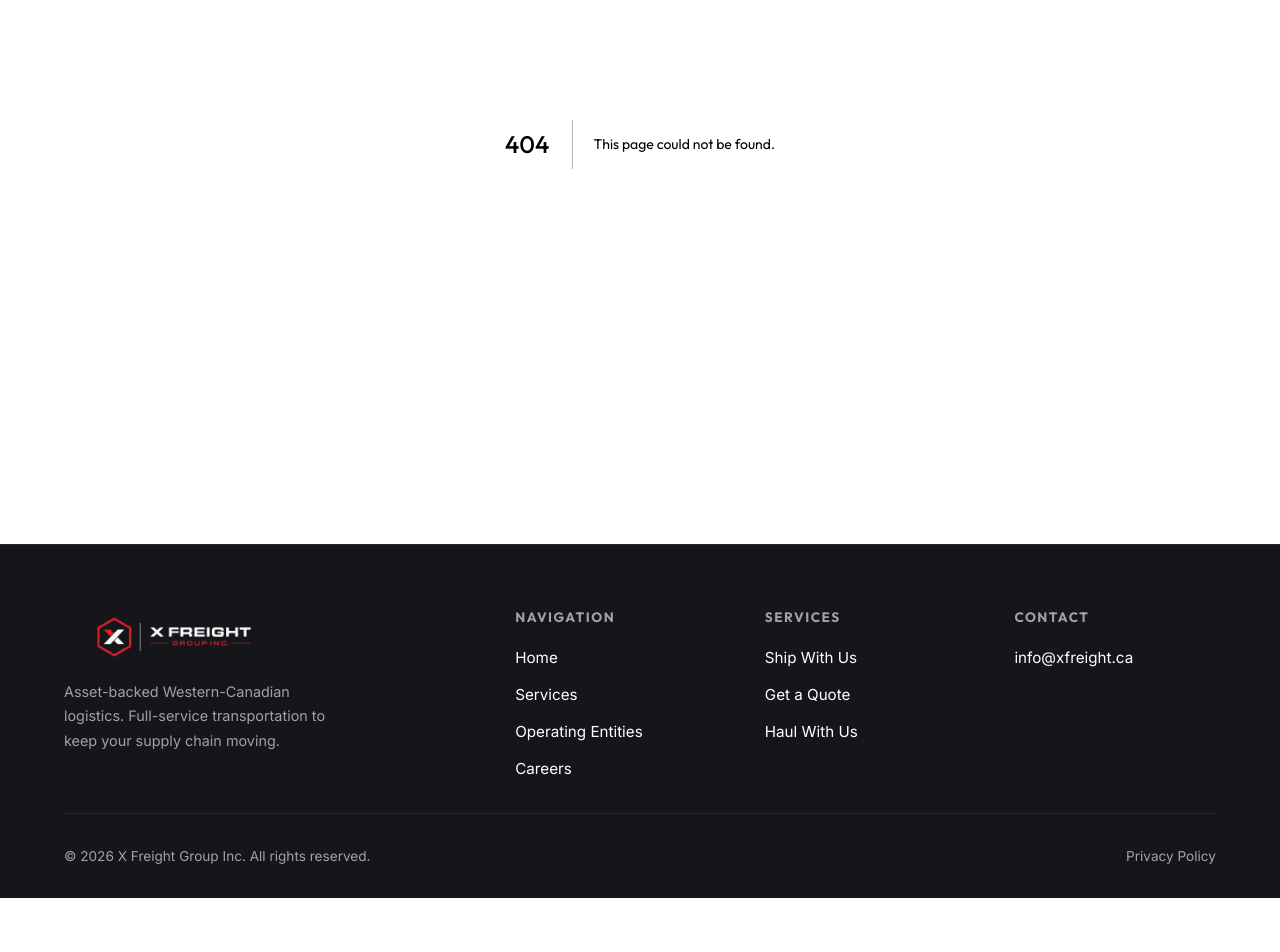
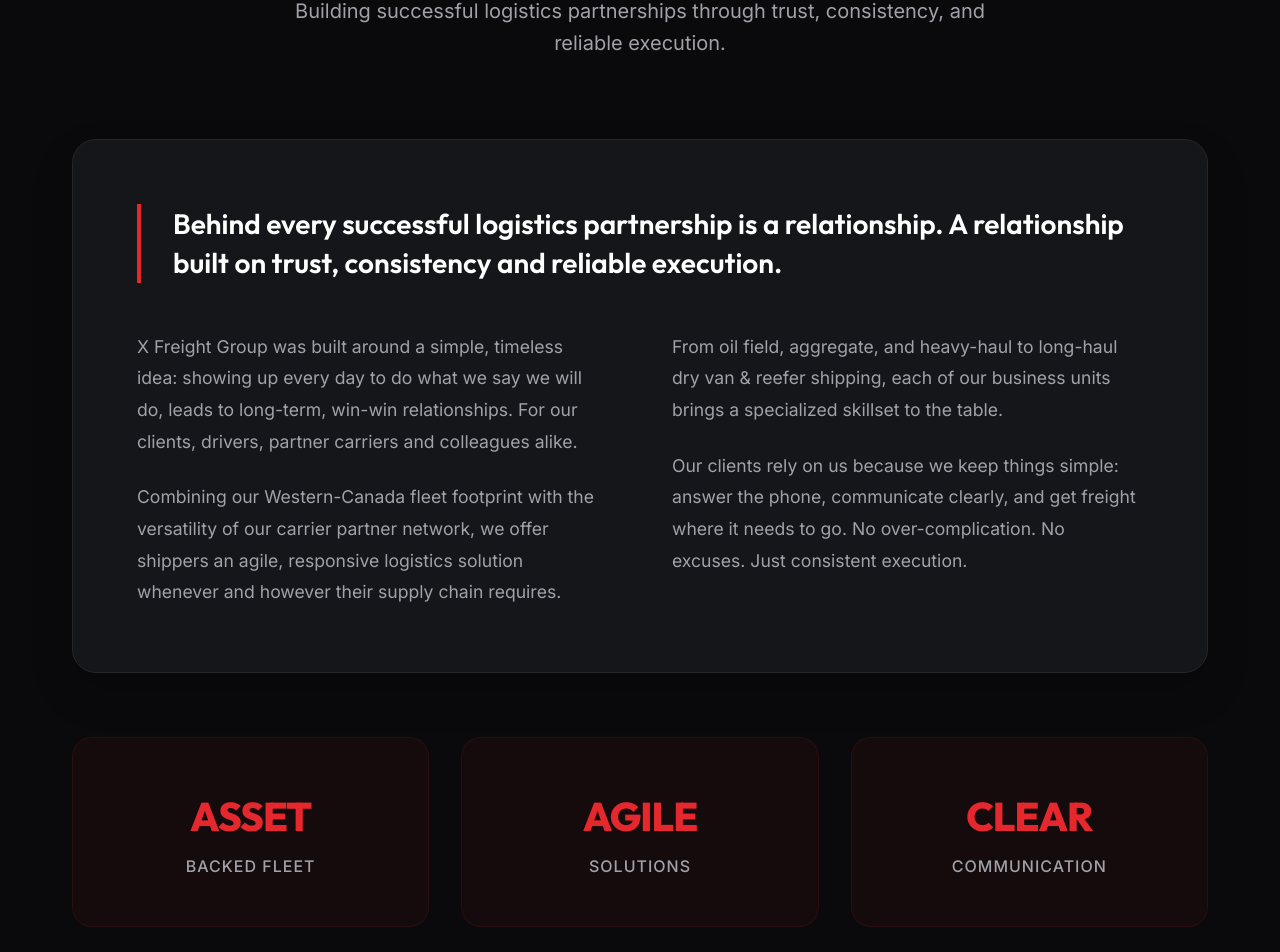
Before and after one commit to unnatisachdeva/XFreight, a Next.js app: page /about-us in a window 1280 px wide. Before the commit this address had no page. Shown: the part 256-1208 px from the top of the page. Before the commit the page ends 1154 px from the top, so only its background shows below. Built offline with nearby package versions, Linux system fonts and the light colour scheme.

Commit message:
feat: add About Us page and navbar link

```diff
--- a/src/app/_components/Navbar.tsx
+++ b/src/app/_components/Navbar.tsx
@@ -25,6 +25,7 @@
 
       <div className={`${styles.navLinks} ${isOpen ? styles.open : ""}`}>
         <Link href="/" onClick={() => setIsOpen(false)}>Home</Link>
+        <Link href="/about-us" onClick={() => setIsOpen(false)}>About Us</Link>
         <Link href="/services" onClick={() => setIsOpen(false)}>Services</Link>
         <Link href="/operating-entities" onClick={() => setIsOpen(false)}>Operating Entities</Link>
         <Link href="/careers" onClick={() => setIsOpen(false)}>Careers</Link>
--- /dev/null
+++ b/src/app/about-us/page.module.css
@@ -0,0 +1,131 @@
+.container {
+  max-width: 1200px;
+  margin: 0 auto;
+  padding: 10rem 2rem 6rem;
+}
+
+.header {
+  text-align: center;
+  margin-bottom: 5rem;
+}
+
+.header h1 {
+  font-size: 3.5rem;
+  margin-bottom: 1.5rem;
+}
+
+.headerHighlight {
+  color: var(--primary);
+}
+
+.subtitle {
+  color: var(--text-muted);
+  font-size: 1.25rem;
+  max-width: 700px;
+  margin: 0 auto;
+  line-height: 1.6;
+}
+
+.content {
+  background: var(--bg-card);
+  border: 1px solid var(--border-subtle);
+  border-radius: 24px;
+  padding: 4rem;
+  margin-bottom: 4rem;
+  box-shadow: 0 20px 40px rgba(0, 0, 0, 0.2);
+}
+
+.lead {
+  font-size: 1.75rem;
+  font-family: var(--font-display);
+  font-weight: 600;
+  line-height: 1.4;
+  margin-bottom: 3rem;
+  color: var(--text-main);
+  border-left: 4px solid var(--primary);
+  padding-left: 2rem;
+}
+
+.grid {
+  display: grid;
+  grid-template-columns: 1fr 1fr;
+  gap: 4rem;
+}
+
+.textBlock {
+  display: flex;
+  flex-direction: column;
+  gap: 1.5rem;
+}
+
+.textBlock p {
+  color: var(--text-muted);
+  font-size: 1.1rem;
+  line-height: 1.8;
+}
+
+.stats {
+  display: grid;
+  grid-template-columns: repeat(3, 1fr);
+  gap: 2rem;
+}
+
+.statItem {
+  background: rgba(229, 40, 45, 0.05);
+  border: 1px solid rgba(229, 40, 45, 0.1);
+  border-radius: 20px;
+  padding: 3rem 2rem;
+  text-align: center;
+  display: flex;
+  flex-direction: column;
+  gap: 0.5rem;
+  transition: all 0.3s ease;
+}
+
+.statItem:hover {
+  transform: translateY(-5px);
+  background: rgba(229, 40, 45, 0.08);
+  border-color: var(--primary);
+}
+
+.statNumber {
+  font-family: var(--font-display);
+  font-size: 2.5rem;
+  font-weight: 800;
+  color: var(--primary);
+  text-transform: uppercase;
+  letter-spacing: -1px;
+}
+
+.statLabel {
+  color: var(--text-muted);
+  font-size: 1rem;
+  font-weight: 500;
+  text-transform: uppercase;
+  letter-spacing: 1px;
+}
+
+@media (max-width: 992px) {
+  .grid {
+    grid-template-columns: 1fr;
+    gap: 2rem;
+  }
+  .lead {
+    font-size: 1.5rem;
+  }
+}
+
+@media (max-width: 768px) {
+  .container {
+    padding: 8rem 1.5rem 4rem;
+  }
+  .header h1 {
+    font-size: 2.5rem;
+  }
+  .content {
+    padding: 2rem;
+  }
+  .stats {
+    grid-template-columns: 1fr;
+  }
+}
--- /dev/null
+++ b/src/app/about-us/page.tsx
@@ -0,0 +1,73 @@
+import type { Metadata } from "next";
+import styles from "./page.module.css";
+
+export const metadata: Metadata = {
+  title: "About Us | X Freight Group",
+  description: "Learn about X Freight Group's commitment to trust, consistency, and reliable logistics execution in Western Canada.",
+};
+
+export default function AboutPage() {
+  return (
+    <div className={styles.container}>
+      <header className={`${styles.header} animate-fade-in`}>
+        <h1>
+          About <span className={styles.headerHighlight}>Us</span>
+        </h1>
+        <p className={styles.subtitle}>
+          Building successful logistics partnerships through trust, consistency, and reliable execution.
+        </p>
+      </header>
+
+      <section className={`${styles.content} animate-fade-in delay-1`}>
+        <div className={styles.mainText}>
+          <p className={styles.lead}>
+            Behind every successful logistics partnership is a relationship.
+            A relationship built on trust, consistency and reliable execution.
+          </p>
+
+          <div className={styles.grid}>
+            <div className={styles.textBlock}>
+              <p>
+                X Freight Group was built around a simple, timeless idea:
+                showing up every day to do what we say we will do, leads to long-term,
+                win-win relationships. For our clients, drivers, partner carriers and colleagues alike.
+              </p>
+              <p>
+                Combining our Western-Canada fleet footprint with the versatility
+                of our carrier partner network, we offer shippers an agile,
+                responsive logistics solution whenever and however their supply chain requires.
+              </p>
+            </div>
+
+            <div className={styles.textBlock}>
+              <p>
+                From oil field, aggregate, and heavy-haul to long-haul dry van & reefer shipping,
+                each of our business units brings a specialized skillset to the table.
+              </p>
+              <p>
+                Our clients rely on us because we keep things simple:
+                answer the phone, communicate clearly, and get freight where it needs to go.
+                No over-complication. No excuses. Just consistent execution.
+              </p>
+            </div>
+          </div>
+        </div>
+      </section>
+
+      <section className={`${styles.stats} animate-fade-in delay-2`}>
+        <div className={styles.statItem}>
+          <span className={styles.statNumber}>Asset</span>
+          <span className={styles.statLabel}>Backed Fleet</span>
+        </div>
+        <div className={styles.statItem}>
+          <span className={styles.statNumber}>Agile</span>
+          <span className={styles.statLabel}>Solutions</span>
+        </div>
+        <div className={styles.statItem}>
+          <span className={styles.statNumber}>Clear</span>
+          <span className={styles.statLabel}>Communication</span>
+        </div>
+      </section>
+    </div>
+  );
+}
--- a/src/app/services/page.module.css
+++ b/src/app/services/page.module.css
@@ -90,9 +90,11 @@
   .container {
     padding: 8rem 1.5rem 4rem;
   }
+
   .header h1 {
     font-size: 2.5rem;
   }
+
   .grid {
     grid-template-columns: 1fr;
   }
@@ -107,7 +109,8 @@
 }
 
 .detailSection {
-  scroll-margin-top: 100px; /* Offset for sticky nav */
+  scroll-margin-top: 100px;
+  /* Offset for sticky nav */
   padding-top: 2rem;
   border-top: 1px solid var(--border-subtle);
 }
@@ -232,6 +235,7 @@
   .detailHeader h2 {
     font-size: 2rem;
   }
+
   .detailHeader {
     flex-direction: column;
     align-items: flex-start;
--- a/src/app/services/page.tsx
+++ b/src/app/services/page.tsx
@@ -54,7 +54,7 @@
           alt={service.title}
           width={800}
           height={450}
-          className={styles.serviceImage}
+          className={`${styles.serviceImage} ${service.slug === 'freight-brokerage' ? styles.containImage : ''}`}
         />
       </div>
       {service.description.map((para, i) => (
```
